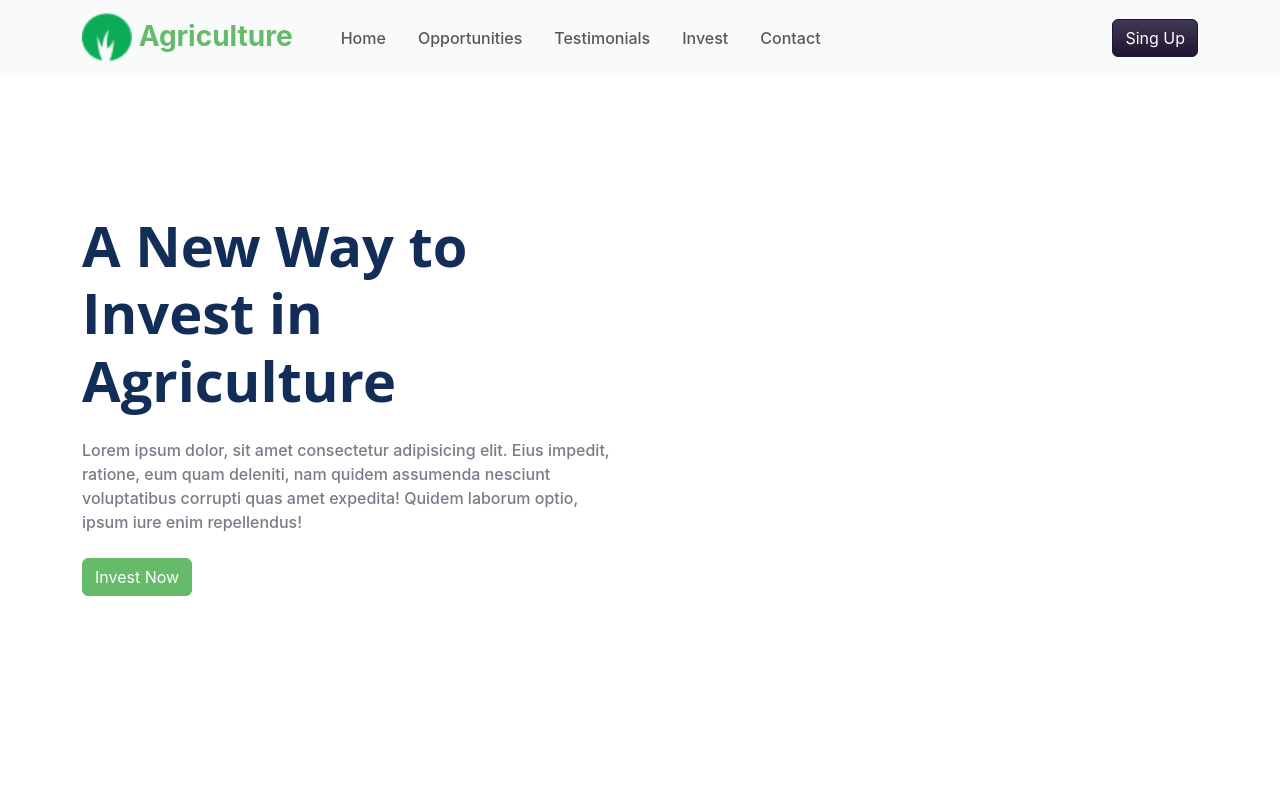
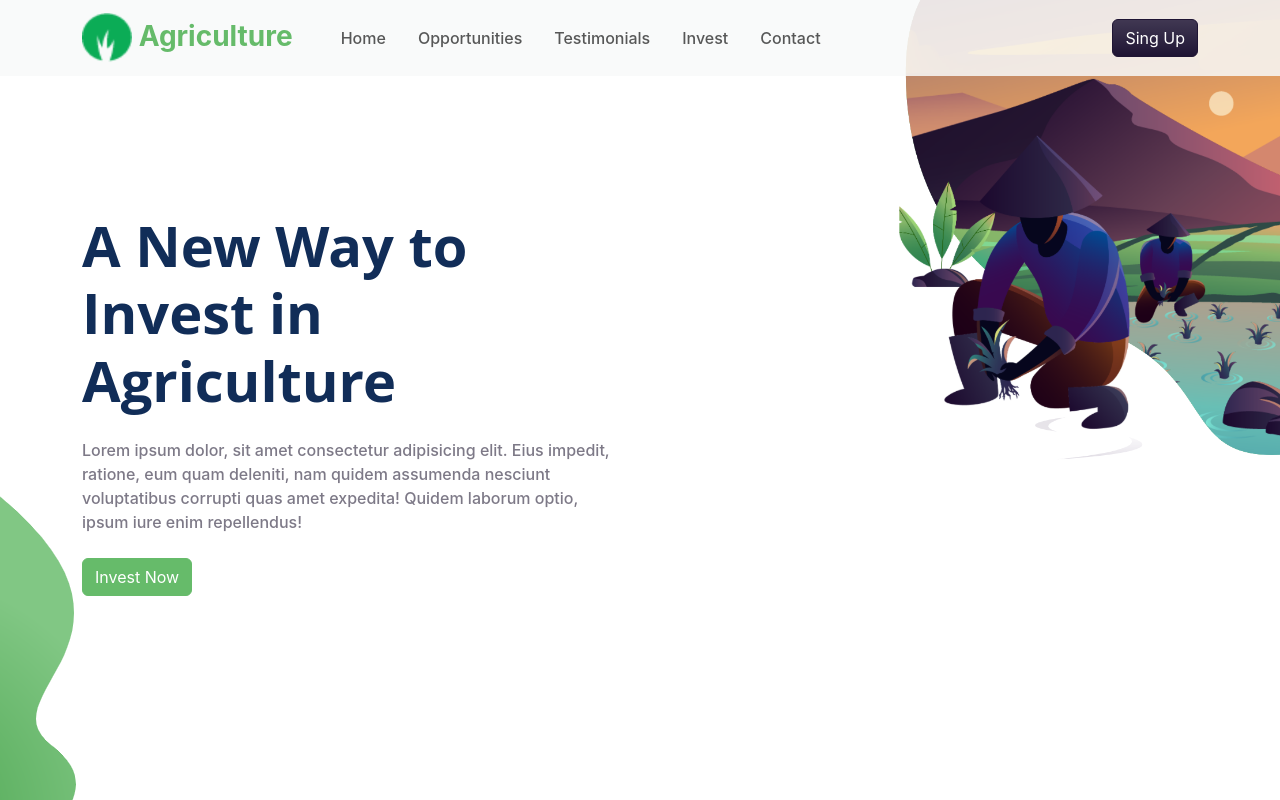
Before and after one commit to mn-sakib/Agriculture-Farm-Bootstrap, a plain HTML site: page index.html in a window 1280 px wide. Shown: the top 800 px of the page. Drawn offline with Linux system fonts and the light colour scheme; the site is published under a folder, as on GitHub Pages, so addresses that start at the root find nothing; a script that the page names is missing; a web font is replaced by a local one.

Commit message:
Images path update

```diff
--- a/index.html
+++ b/index.html
@@ -52,14 +52,14 @@
             </div>
         </div>
         <div>
-            <img style="max-width: 50%;" src="/assets/img/illustrations/hero-header.png" alt="" class="img-fluid position-absolute top-0 end-0">
+            <img style="max-width: 50%;" src="./assets/img/illustrations/hero-header.png" alt="" class="img-fluid position-absolute top-0 end-0">
         </div>
     </section>
     <!-- Hero Section End Here -->
     <!-- Opportunity Section Start Here -->
     <section class="mb-5" id="Opportunities">
         <div>
-            <img style="max-width: 50%;" src="/assets/img/illustrations/bg.png" alt="" class="img-fluid position-absolute top-50 start-0">
+            <img style="max-width: 50%;" src="./assets/img/illustrations/bg.png" alt="" class="img-fluid position-absolute top-50 start-0">
         </div>
         <div class="container">
             <div class="row">
@@ -421,7 +421,7 @@
     <!-- Footer Section Start Here -->
     <footer class="vh-80 align-items-end position-relative">
       <div>
-        <img style="max-width: 50%;" src="/assets/img/illustrations/bg.png" alt="" class="img-fluid position-absolute imgtop start-0 z-n1">
+        <img style="max-width: 50%;" src="./assets/img/illustrations/bg.png" alt="" class="img-fluid position-absolute imgtop start-0 z-n1">
     </div>
       <div class="container footerstyle">
         <div class="row">
```
